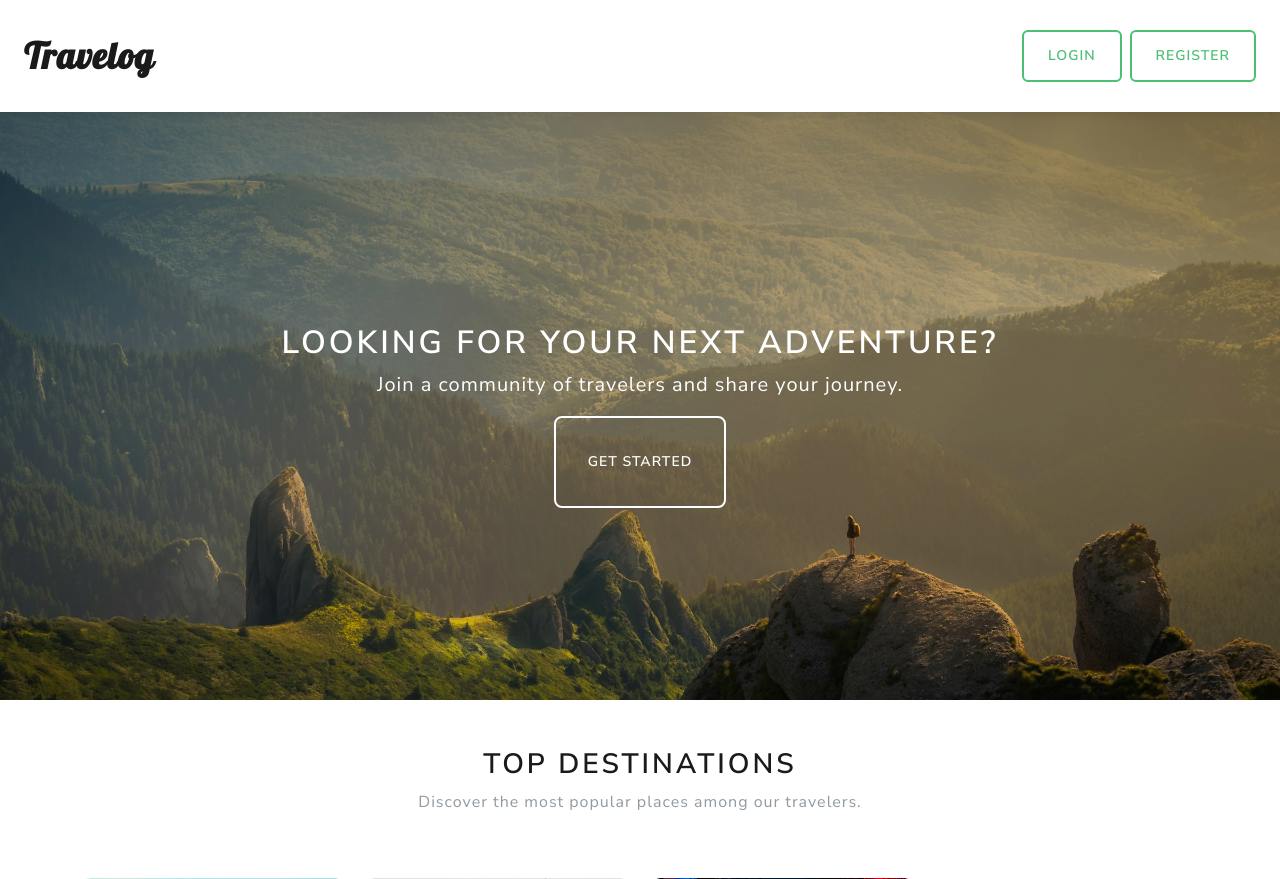
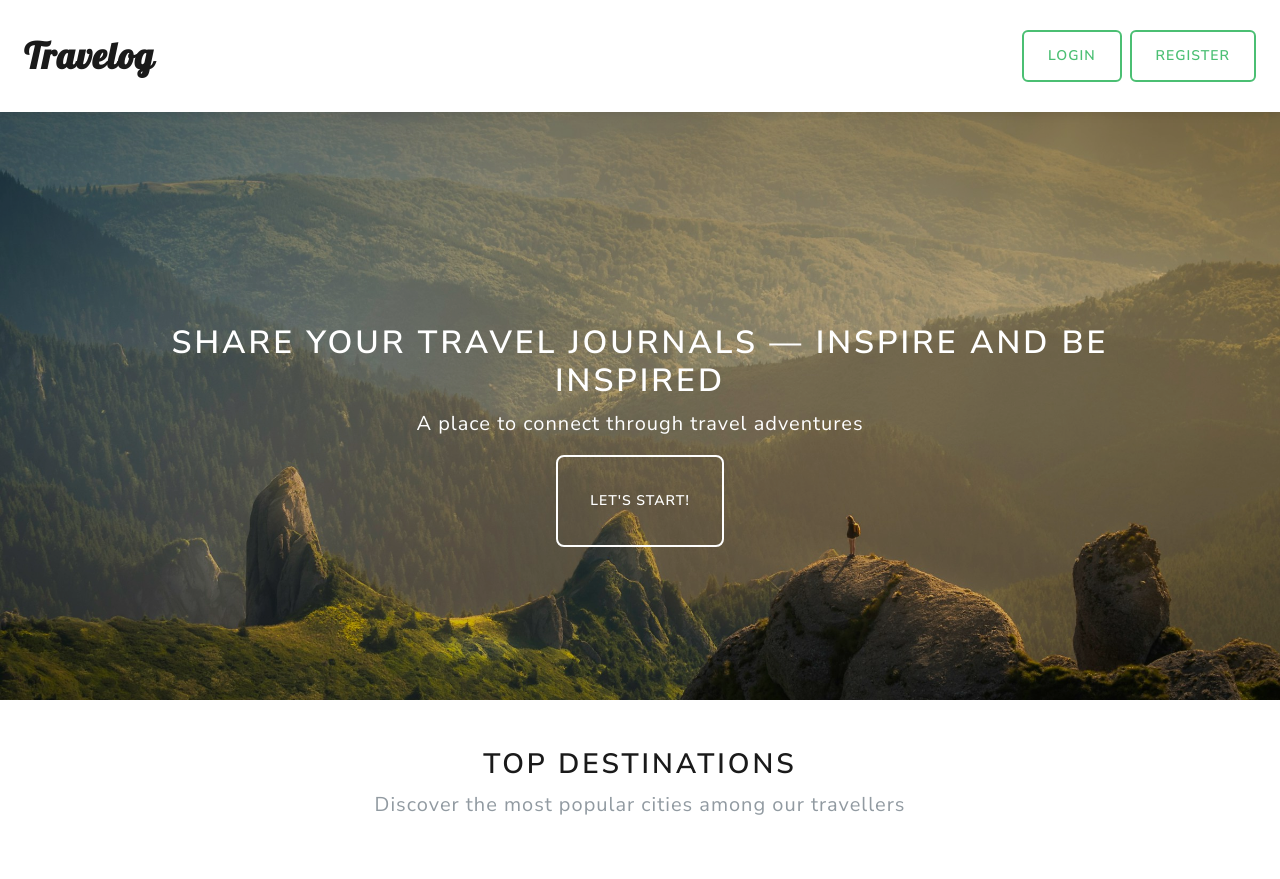
Before and after one commit to ellenycc/travelog, a Django app: page / in a window 1280 px wide. Shown: the top 879 px of the page. Run offline with Django 4.2, Linux system fonts and the light colour scheme; data comes from the database, SQL or seed files in the repository; both versions use the stored data as it was after the commit; parts of the project's set-up code (start-up, migrations or seed data) failed here and were passed over; some libraries are stand-ins or nearby versions.

Commit message:
edit homepage text

```diff
--- a/blog/templates/blog/home.html
+++ b/blog/templates/blog/home.html
@@ -6,9 +6,9 @@
 {% block content %}
 <section class="banner text-center">
   <div class="banner-content">
-    <h1 class="banner-heading fw-bold">Looking for Your Next Adventure?</h1>
-    <p class="banner-subheading">Join a community of travelers and share your journey.</p>
-    <a href="#top-destinations" class="btn btn-outline-light btn-lg"></i>Get Started</a>
+    <h1 class="banner-heading fw-bold">Share your travel journals — inspire and be inspired</h1>
+    <p class="banner-subheading">A place to connect through travel adventures</p>
+    <a href="#top-destinations" class="btn btn-outline-light btn-lg">Let's Start!</a>
   </div>
 </section>
 
@@ -17,7 +17,7 @@
 <div class="album py-5" id="top-destinations">
   <div class="container text-center pb-5">
     <h2 class="album-heading">Top destinations</h2>
-    <p class="text-muted">Discover the most popular places among our travelers.</p>
+    <p class="text-muted fs-4">Discover the most popular cities among our travellers</p>
   </div>
   <div class="container pb-5">
     <div class="row row-cols-1 row-cols-sm-2 row-cols-md-4 g-4">
@@ -54,8 +54,8 @@
   <!-- latest posts -->
 <div class="album py-5 bg-body-tertiary">
   <div class="container text-center pb-5">
-    <h2 class="album-heading">Latest Posts</h2>
-    <p class="text-muted">See what our community is sharing right now.</p>
+    <h2 class="album-heading">Latest Stories</h2>
+    <p class="text-muted fs-4">See what others are sharing right now.</p>
   </div>
   <div class="container">
     <div class="row row-cols-1 row-cols-sm-1 row-cols-md-2 row-cols-lg-4 g-4">
@@ -92,7 +92,7 @@
 <div class="album py-5">
   <div class="container text-center pb-5">
     <h2 class="album-heading">Travelogers</h2>
-    <p class="fs-3 fw-bold">Get to know our travellers from around the world </p>
+    <p class="text-muted fs-4">Get to know our travellers from around the world</p>
   </div>
   <div id="profileCarousel" class="carousel carousel-dark slide">
     <div class="carousel-inner">
```
Also changed, not shown: db.sqlite3.
